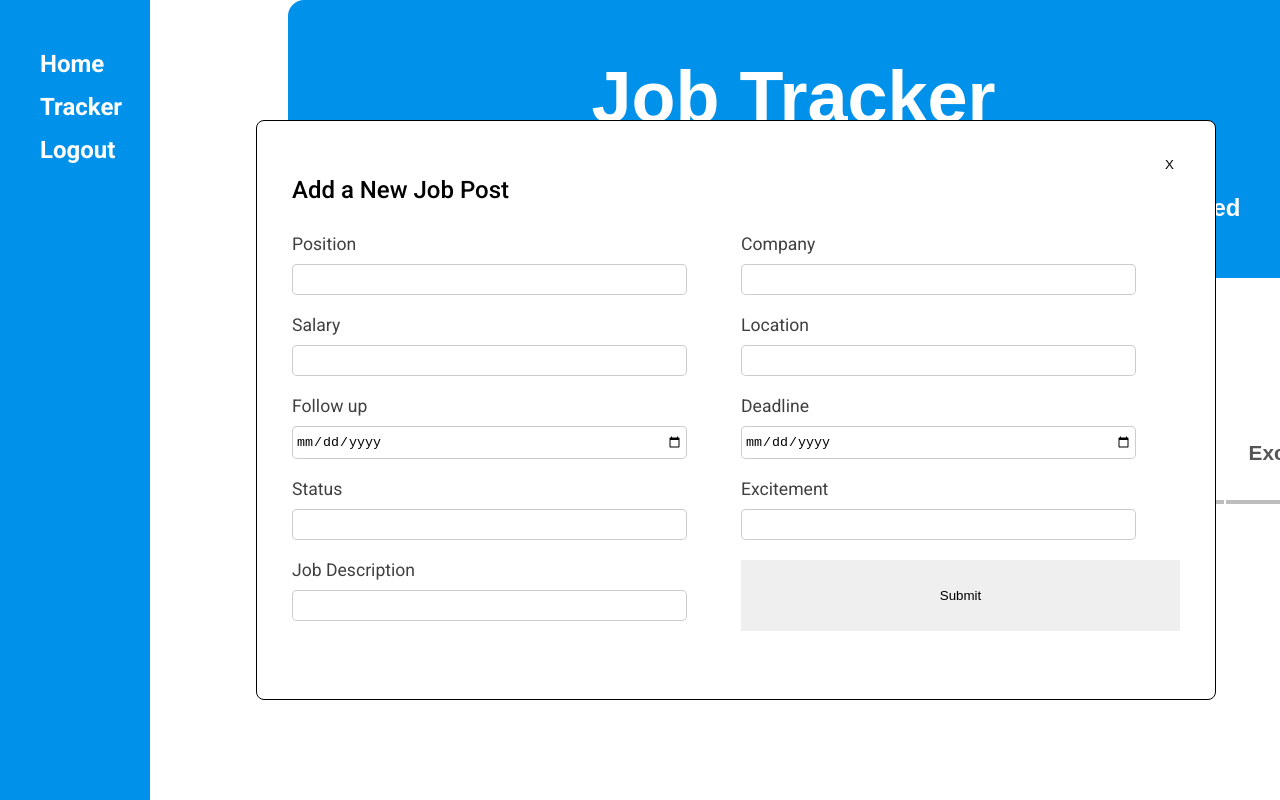
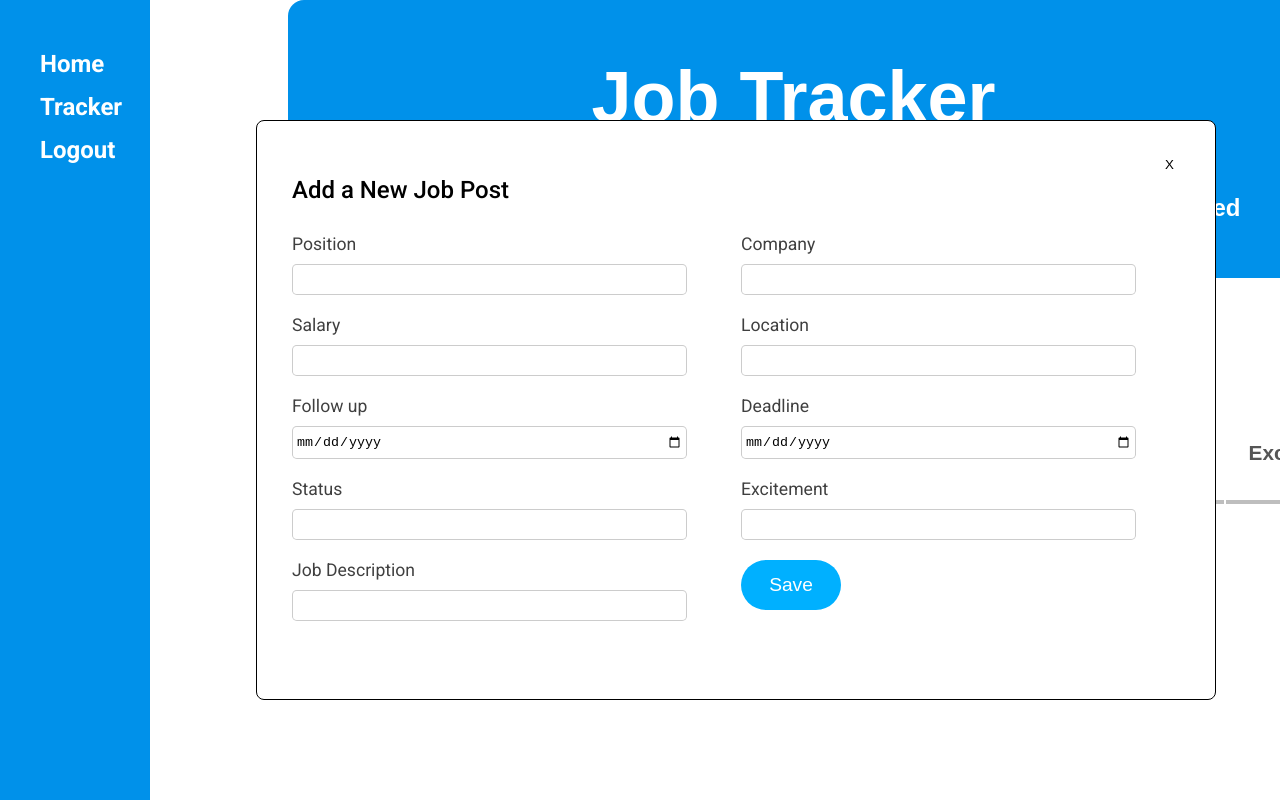
Before and after one commit to Coder-Dai/job-tracker, a React (Create React App) app: page /tracker in a window 1280 px wide. Both pictures are taken after a click on the button "+ Add job". Shown: the top 800 px of the page. Built offline with nearby package versions, Linux system fonts and the light colour scheme.

Commit message:
Chance the button's content to 'save' and style it

```diff
--- a/src/components/Table.jsx
+++ b/src/components/Table.jsx
@@ -110,7 +110,7 @@ const Table = ({ jobsList, setJobsList }) => {
                   <label htmlFor="description">Job Description</label>
                   <input id="description" type="textfield"></input>
                 </div>
-                <button type="submit">Submit</button>
+                <button type="submit" id='form-submit-btn'>Save</button>
               </form>
             </div>
           )}
--- a/src/components/table.css
+++ b/src/components/table.css
@@ -100,3 +100,13 @@ td {
   width: 100px;
   margin: 10px 0;
 }
+
+#form-submit-btn {
+  background-color: #00B0FF;
+  color: #fff;
+  border-radius: 2rem;
+  width: 100px;
+  height: 50px;
+  font-size: 1.2rem;
+  box-shadow: 0px 0px 2px;
+}
```
